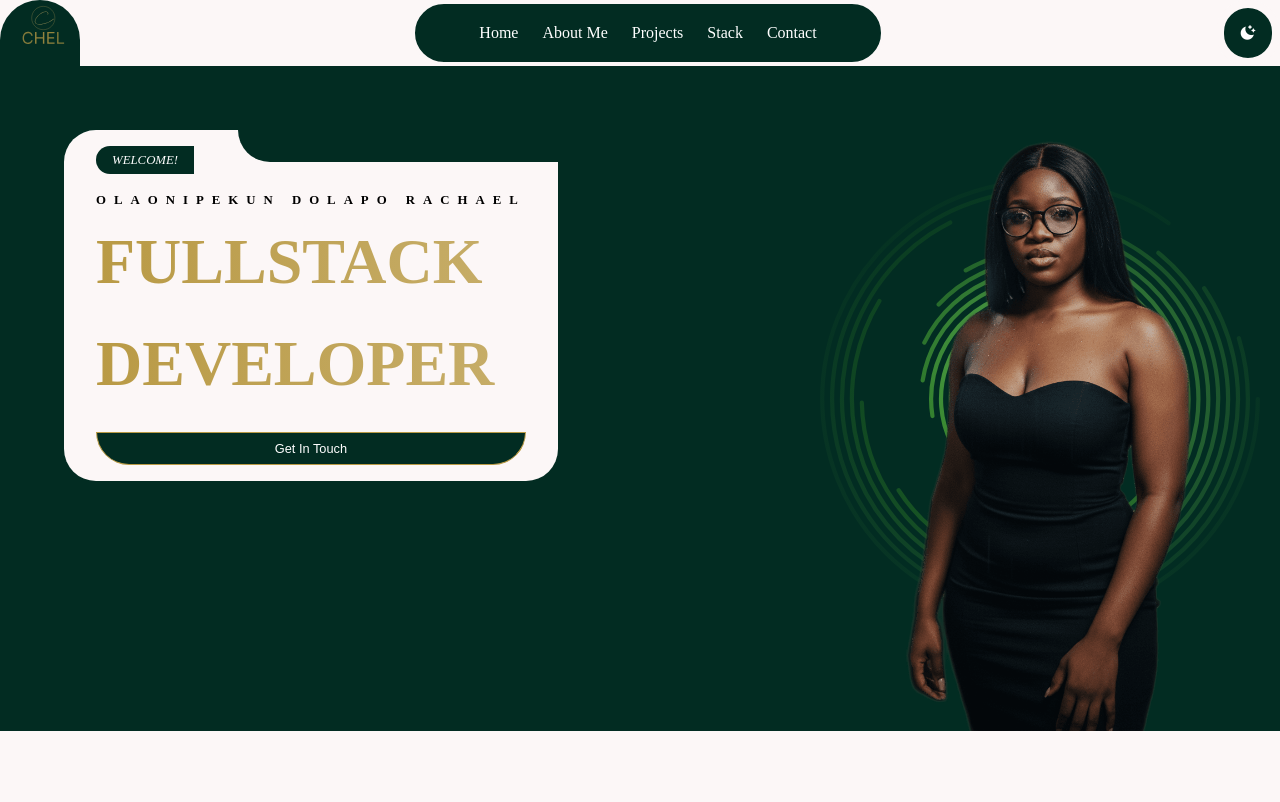
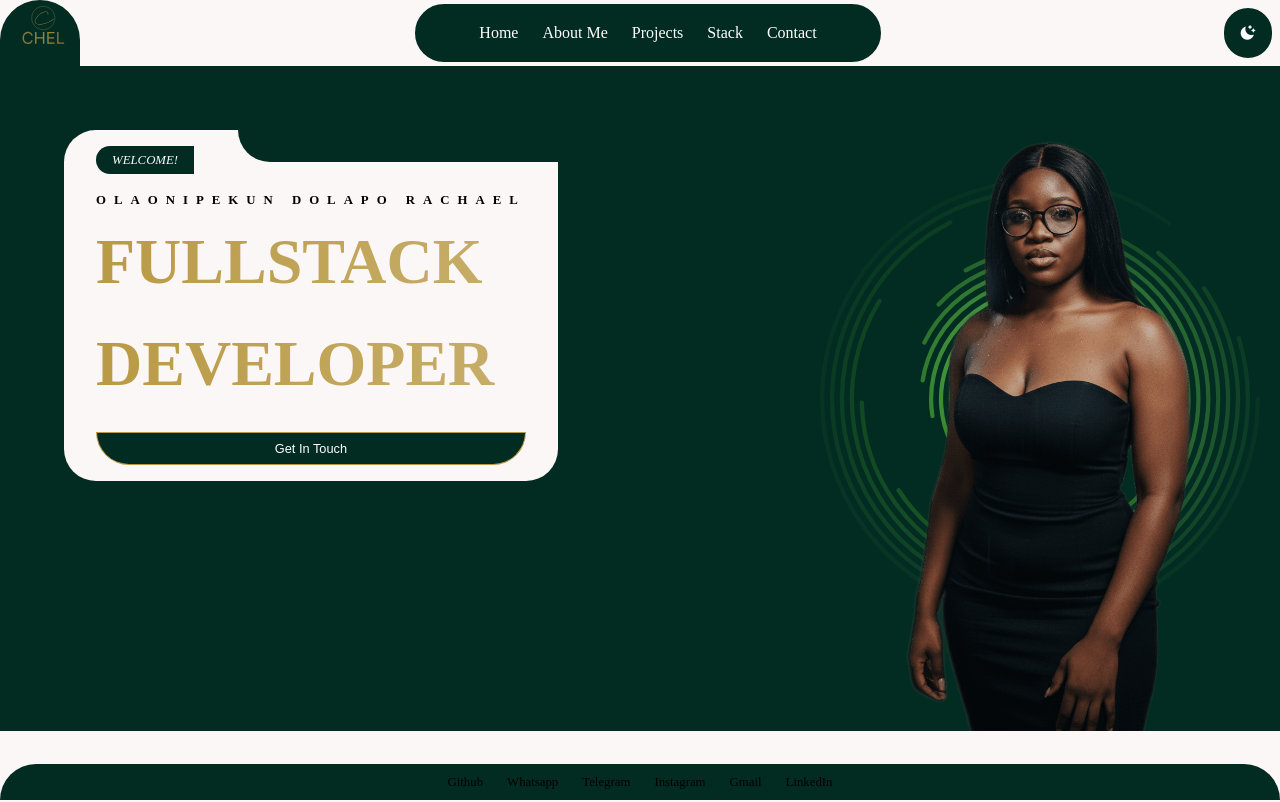
Before and after one commit to Lovethrech/my-main-portfolio, a Vue app: page / in a window 1280 px wide. Shown: the top 802 px of the page. Built offline with nearby package versions, Linux system fonts and the light colour scheme.

Commit message:
working on the footer components.

```diff
--- a/src/components/footer/FooterMain.vue
+++ b/src/components/footer/FooterMain.vue
@@ -13,6 +13,10 @@ import FooterIcon from './FooterIcon.vue';
 
 <style scoped>
 .main-footer{
+    position:absolute;
+    bottom:0;
+    left: 0;
+    width: 100%;
     background-color: var(--general-components-bg-color);
     padding: 1vh 4vh;
     border-top-left-radius: 10vh;
```
